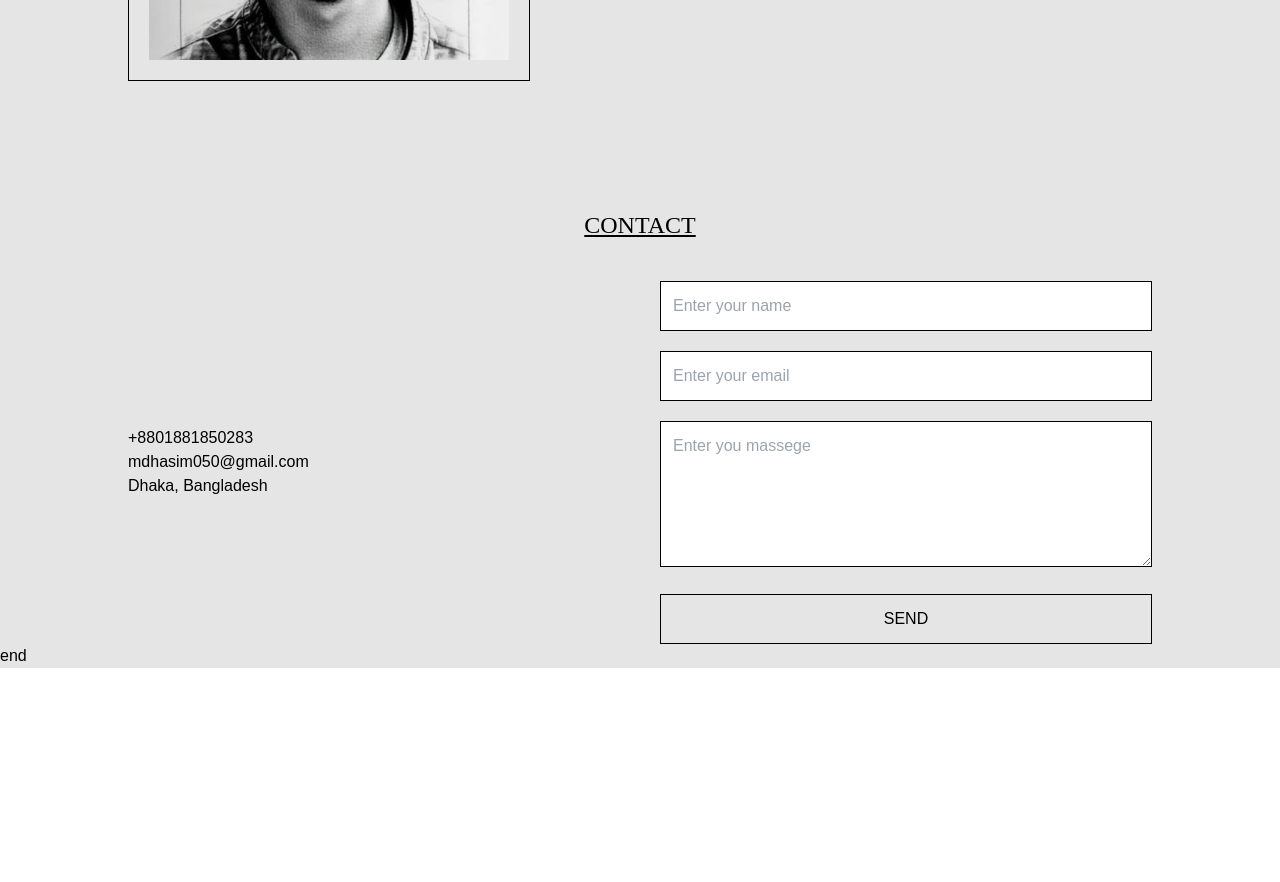
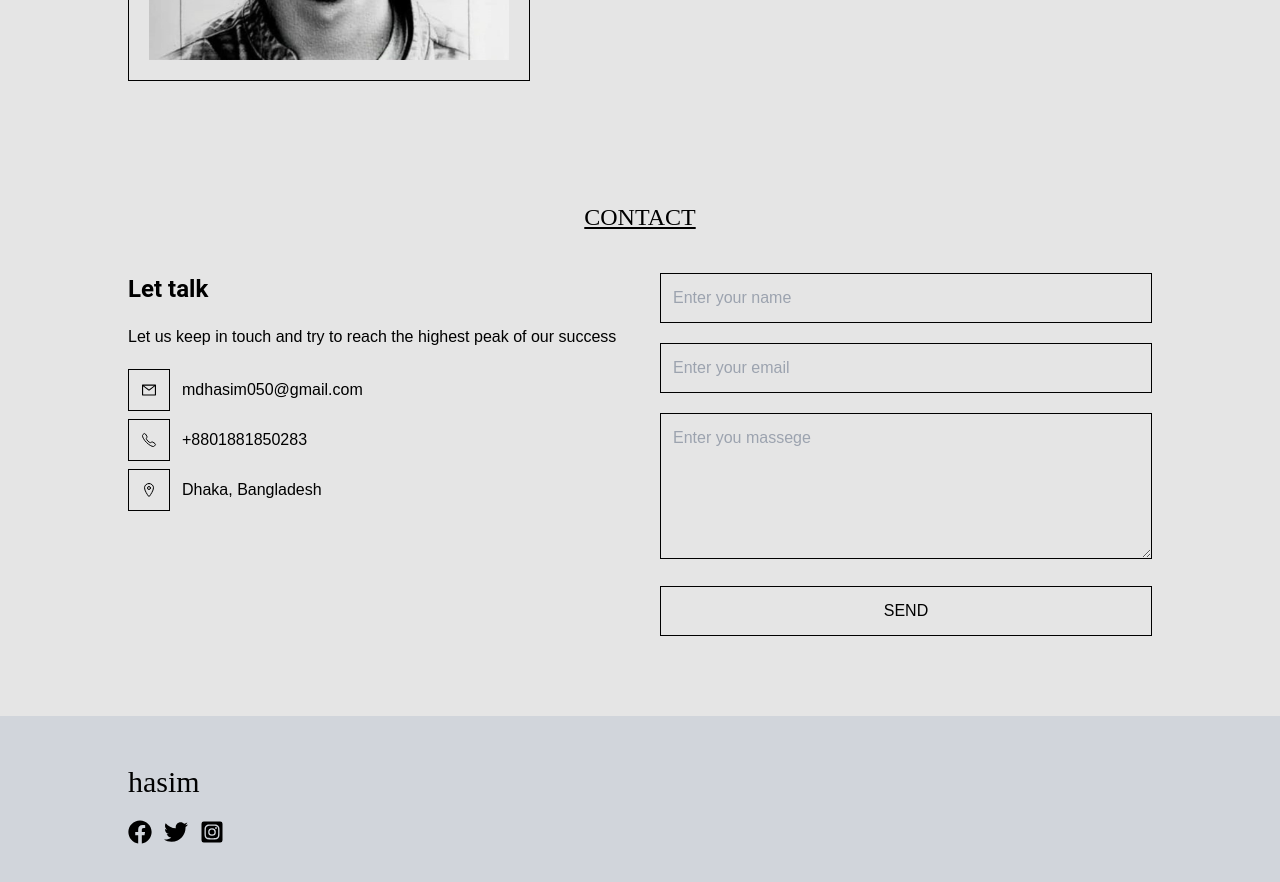
Before and after one commit to mdhasim2001/Landing-page-portfolio, a React (Vite) app: page / in a window 1280 px wide. Shown: the part 1240-2122 px from the top of the page. Before the commit the page ends 1908 px from the top, so only its background shows below. Built offline with nearby package versions, Linux system fonts and the light colour scheme.

Commit message:
footer ok

```diff
--- a/src/App.jsx
+++ b/src/App.jsx
@@ -4,6 +4,9 @@ import { CiMenuKebab } from "react-icons/ci"
 import { IoMdClose } from "react-icons/io"
 import { MdCallMade, MdOutlineFileDownload } from "react-icons/md"
 import img from "./assets/Hasim.jpg"
+import { AiOutlineMail } from "react-icons/ai"
+import { IoCallOutline, IoLocationOutline } from "react-icons/io5"
+import { FaFacebook, FaInstagramSquare, FaTwitter } from "react-icons/fa"
 
 
 
@@ -13,7 +16,7 @@ function App() {
 
   return (
     <div className="bg-[#E5E5E5]">
-        <div className="w-full h-[10vh] lg:h-[15vh] navbar-font ">
+        <div className="w-full h-[10vh] lg:h-[15vh] navbar-font border-b border-black">
           <nav className="lg:w-4/5 mx-5 h-full flex items-center justify-between lg:mx-auto">
             <div className="logo-font text-3xl cursor-pointer">
               hasim
@@ -34,8 +37,8 @@ function App() {
             <h1 className="logo-font text-5xl mb-10">Hi, <br /> I am MD HASIM</h1>
             <p className="mb-5">Lorem ipsum dolor sit amet, consectetur adipisicing elit. Nobis minima veritatis eaque cupiditate ullam commodi! Cumque eveniet aliquam aspernatur? Voluptates dicta ducimus cum nostrum autem doloribus dolores tempore perspiciatis praesentium.</p>
             <div className="flex items-center">
-              <button className="flex items-center justify-center gap-2 py-3 px-5 border border-black mr-5">DOWNLOAD CV <MdOutlineFileDownload className="text-xl" /></button>
-              <button className="flex items-center justify-center gap-2 py-3 px-5 border border-black">CONTACT ME <MdCallMade className="text-xl" /></button>
+              <a href="https://drive.google.com/file/d/19OAkKmrzrpmpTDtxgzBDzXrdEzovMMZ7/view?usp=drivesdk" target="_blank"><button className="flex items-center justify-center gap-2 py-3 px-4 md:px-5 border border-black mr-5">DOWNLOAD CV<MdOutlineFileDownload className="text-xl" /></button></a>
+              <a href="#contact"><button className="flex items-center justify-center gap-2 py-3 px-4 md:px-5 border border-black">CONTACT ME<MdCallMade className="text-xl" /></button></a>
             </div>
           </div>
           <div className="flex-1">
@@ -44,7 +47,7 @@ function App() {
         </div>
 
         {/* about section */}
-        <div id="about" className="lg:w-4/5 mx-5 lg:mx-auto mt-10">
+        <div id="about" className="lg:w-4/5 mx-5 lg:mx-auto pt-10">
           <h1 className="logo-font underline text-center text-2xl">ABOUT</h1>
           <div className="lg:flex items-center justify-between gap-5 my-10">
             <div className="border border-black h-full p-5 mb-5 lg:mb-0">
@@ -59,25 +62,32 @@ function App() {
         </div>
 
         {/* contact me  */}
-        <div id="contact" className="lg:w-4/5 lg:mx-auto mx-5 mt-32">
+        <div id="contact" className="lg:w-4/5 lg:mx-auto mx-5 pt-20">
           <h1 className="logo-font underline text-center text-2xl">CONTACT</h1>
-          <div className="lg:flex items-center gap-10 mt-10">
+          <div className="lg:flex gap-10 mt-10">
             <div className="flex-1 mb-10 lg:mb-0">
-              <p>+8801881850283</p>
-              <p>mdhasim050@gmail.com</p>
-              <p>Dhaka, Bangladesh</p>
+              <h1 className="font-bold text-2xl">Let talk</h1>
+              <p className="my-5">Let us keep in touch and try to reach the highest peak of our success</p>
+              <p className="my-2 mt-3 flex items-center gap-3"><a href="https://mail.google.com/mail/u/0/#inbox" target="_blank" title="E-mail" className="cursor-pointer p-3 border border-black"><AiOutlineMail /></a>mdhasim050@gmail.com</p>
+              <p className="my-2 flex items-center gap-3"><a href="#" title="Call" className="cursor-pointer p-3 border border-black"><IoCallOutline /></a>+8801881850283</p>
+              <p className="my-2 flex items-center gap-3"><a href="https://www.google.com/maps" target="_blank" title="Location" className="cursor-pointer p-3 border border-black"><IoLocationOutline /></a>Dhaka, Bangladesh</p>
             </div>
             <div className="flex-1">
-              <input className="w-full mb-5 p-3 outline-none border border-black" type="text" placeholder="Enter your name" />
-              <input className="w-full mb-5 p-3 outline-none border border-black" type="email" placeholder="Enter your email"/>
-              <textarea className="w-full border mb-5 border-black outline-none p-3" placeholder="Enter you massege" name="" id="" rows="5"></textarea>
+              <input className="w-full mb-5 p-3 bg-[#E5E5E5] outline-none border border-black" type="text" placeholder="Enter your name" />
+              <input className="w-full mb-5 p-3 bg-[#E5E5E5] outline-none border border-black" type="email" placeholder="Enter your email"/>
+              <textarea className="w-full border bg-[#E5E5E5] mb-5 border-black outline-none p-3" placeholder="Enter you massege" name="" id="" rows="5"></textarea>
               <button className="w-full py-3 border border-black">SEND</button>
             </div>
           </div>
         </div>
 
-        <div>
-          end
+        <div className="px-5 lg:px-[10%] mt-20 py-12 bg-gray-300">
+          <h1 className="logo-font text-3xl">hasim</h1>
+          <div className="flex gap-3">
+            <a className="text-2xl mt-5" href="https://www.facebook.com/hasim.nana.3?mibextid=ZbWKwL" target="_blank"><FaFacebook /></a>
+            <a className="text-2xl mt-5" href="https://x.com/mdhasim050?t=4CVi4JLyqe-yoUqp_84YDg&s=09" target="_blank"><FaTwitter /></a>
+            <a className="text-2xl mt-5" href="https://www.instagram.com/mdhasim.nana?igsh=MTN3bDgzYXF2MjE3NA==" target="_blank"><FaInstagramSquare /></a>
+          </div>
         </div>
     </div>
   )
```
